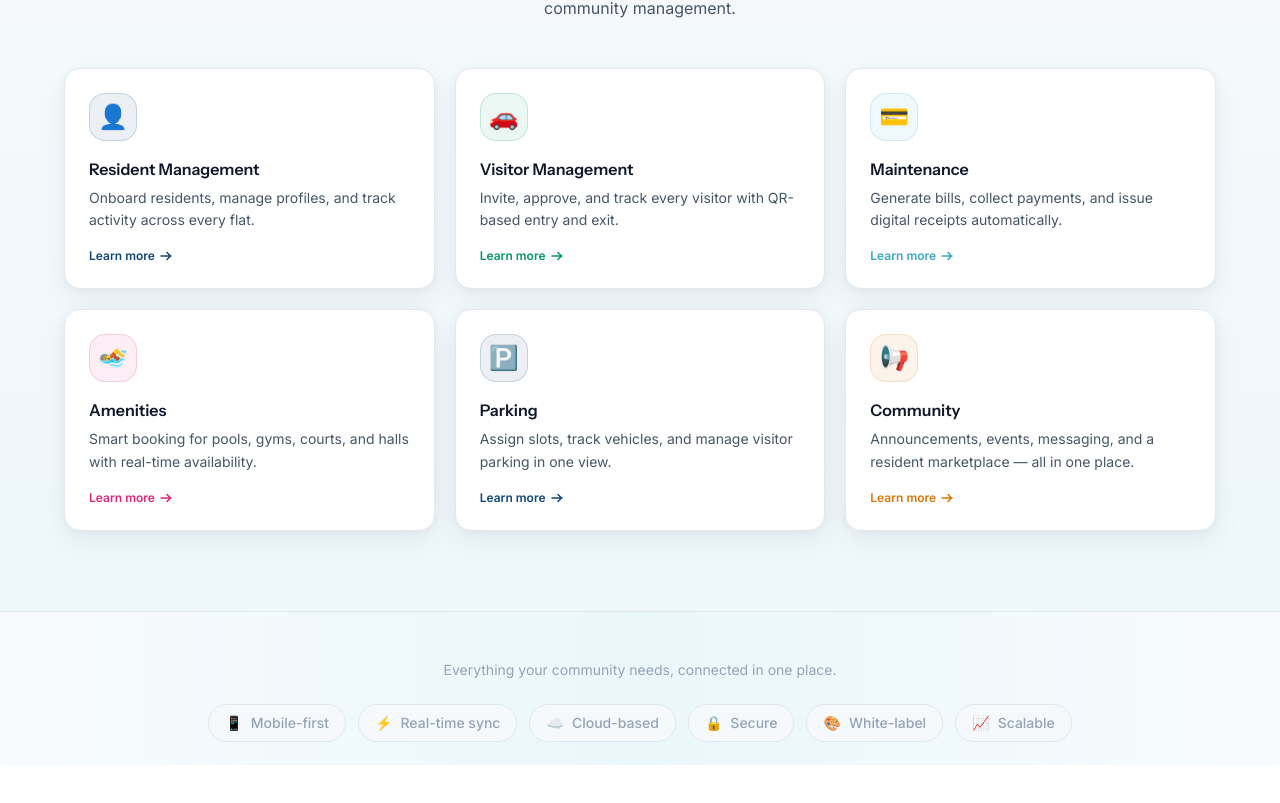
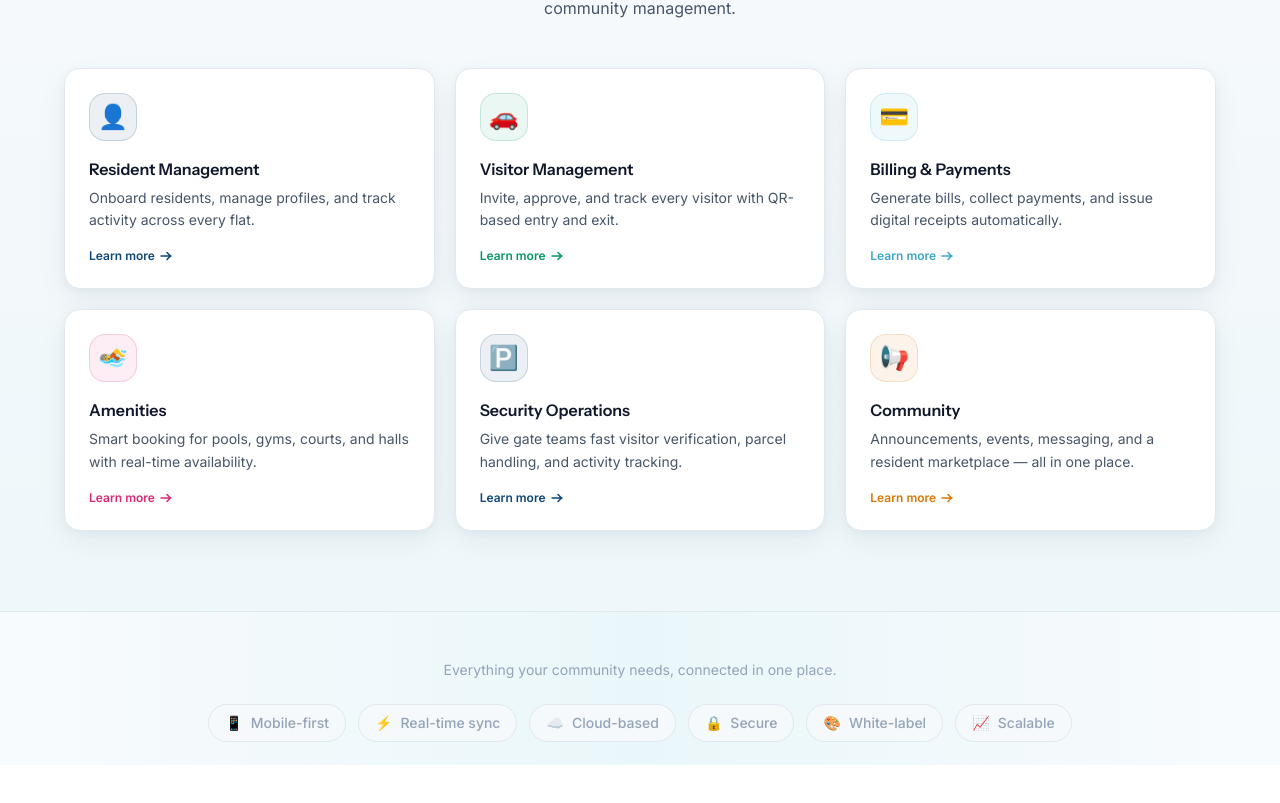
Before and after one commit to sukumarpm/hominde-web-portfolio, a React (Vite) app: page / in a window 1280 px wide. Shown: the part 1027-1830 px from the top of the page. Built offline with nearby package versions, Linux system fonts and the light colour scheme; the HTML template or start-up script is replaced by a standard one.

Commit message:
Point feature cards to live product sections

```diff
--- a/src/sections/QuickFeatureCards.tsx
+++ b/src/sections/QuickFeatureCards.tsx
@@ -27,10 +27,10 @@ const features = [
   },
   {
     icon: "💳",
-    title: "Maintenance",
+    title: "Billing & Payments",
     desc: "Generate bills, collect payments, and issue digital receipts automatically.",
     color: "#3AA6C8",
-    anchor: "#maintenance",
+    anchor: "#admin-dashboard",
     bg: "rgba(58,166,200,0.08)",
     border: "rgba(58,166,200,0.18)",
     hoverBorder: "rgba(58,166,200,0.45)",
@@ -40,17 +40,17 @@ const features = [
     title: "Amenities",
     desc: "Smart booking for pools, gyms, courts, and halls with real-time availability.",
     color: "#DB2777",
-    anchor: "#amenities",
+    anchor: "#demo-community",
     bg: "rgba(219,39,119,0.08)",
     border: "rgba(219,39,119,0.18)",
     hoverBorder: "rgba(219,39,119,0.45)",
   },
   {
     icon: "🅿️",
-    title: "Parking",
-    desc: "Assign slots, track vehicles, and manage visitor parking in one view.",
+    title: "Security Operations",
+    desc: "Give gate teams fast visitor verification, parcel handling, and activity tracking.",
     color: "#0E4778",
-    anchor: "#parking",
+    anchor: "#security-platform",
     bg: "rgba(14,71,120,0.08)",
     border: "rgba(14,71,120,0.18)",
     hoverBorder: "rgba(14,71,120,0.45)",
@@ -60,7 +60,7 @@ const features = [
     title: "Community",
     desc: "Announcements, events, messaging, and a resident marketplace — all in one place.",
     color: "#D97706",
-    anchor: "#community",
+    anchor: "#demo-community",
     bg: "rgba(217,119,6,0.08)",
     border: "rgba(217,119,6,0.18)",
     hoverBorder: "rgba(217,119,6,0.45)",
```
